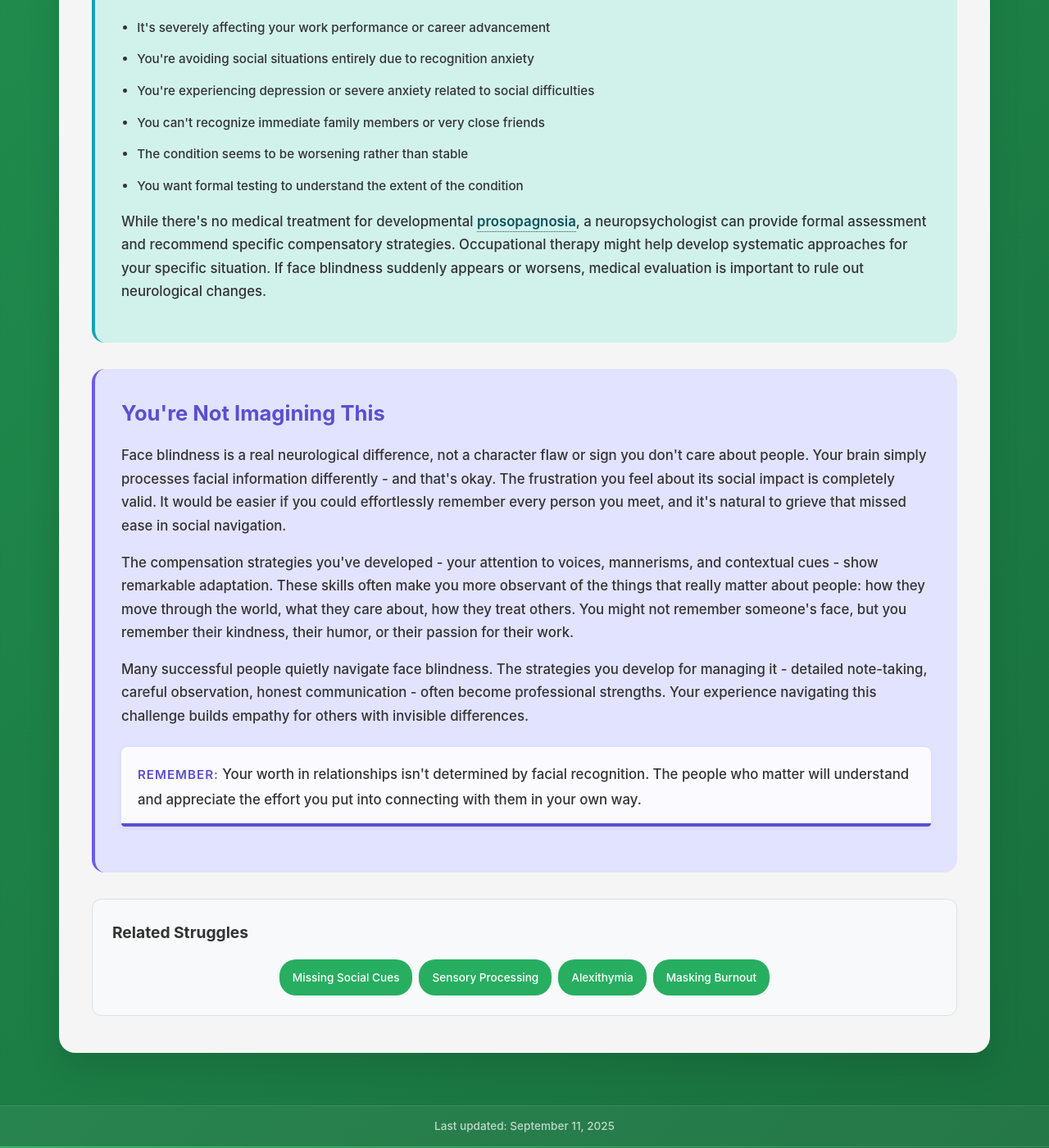
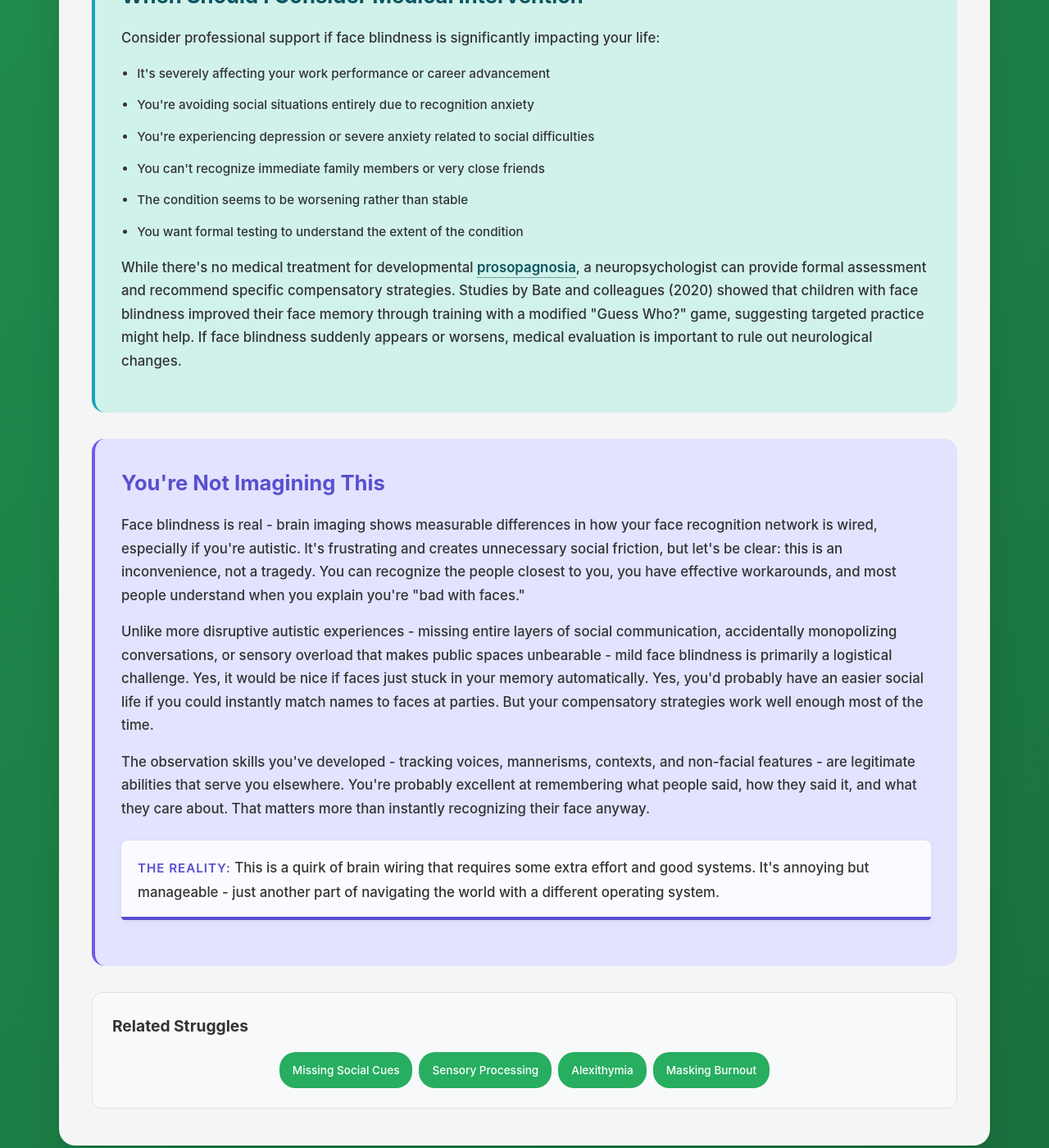
Before and after one commit to neurodivergent-survival-guide/neurodivergent-survival-guide, a Jekyll site: the page built from struggles/face-blindness.html, in a window 1280 px wide and 1400 px high, scrolled down 3553 px. Shown: the whole window at 82% size. Built offline with Jekyll 4.4.1, drawn with Linux system fonts in a browser that asks for light colours; some of the changed text lies outside the part shown.

Commit message:
Update face-blindness.html

```diff
--- a/struggles/face-blindness.html
+++ b/struggles/face-blindness.html
@@ -40,11 +40,22 @@
 
     <div class="why-section">
         <h2 id="why-this-might-be-happening">Why This Might Be Happening</h2>
-        <p>Face blindness, technically called <a class="jargon">prosopagnosia<span class="tooltip">The neurological term for impaired face recognition ability</span></a>, occurs when your brain's facial recognition system processes information differently. Research suggests it's more common in autistic individuals, though it can occur independently. The <a class="jargon">fusiform face area<span class="tooltip">A brain region specialized for facial recognition</span></a> in your brain might activate differently when processing faces, treating them more like objects than the special category they're meant to be.</p>
+        <p>Face blindness, or <a class="jargon">prosopagnosia<span class="tooltip">The neurological term for impaired face recognition ability</span></a>, is surprisingly common in autism. Research by Minio-Paluello and colleagues (2020) found it affects about 36% of autistic adults without intellectual disability, compared to just 2% in the general population. That's more than one in three autistic people dealing with some degree of face recognition difficulty.</p>
 
-        <p>This isn't about intelligence, memory problems, or not paying attention - many people with face blindness have excellent memory for other visual information. You might remember every car in your neighborhood, recognize specific birds, or never forget a building you've seen. The issue is specifically with how your brain encodes and retrieves facial features. Where others automatically process faces <a class="jargon">holistically<span class="tooltip">Seeing faces as complete integrated wholes rather than collections of features</span></a>, your brain might process them more like a collection of separate parts that don't quite form a memorable whole.</p>
+        <p>According to research from Boston Children's Hospital led by Dr. Alexander Cohen, face blindness isn't just about damage or differences in the <a class="jargon">fusiform face area<span class="tooltip">A brain region specialized for facial recognition</span></a> - the brain's supposed "face recognition center." Their study of 44 stroke patients who developed face blindness found that only 29 actually had damage to this area. What all 44 shared was disruption to the broader network of brain regions that need to work together for face recognition.</p>
 
-        <p>Mild to moderate face blindness is actually quite common, especially in the autistic community. Your brain compensates by becoming exceptionally good at using other identification strategies - voice recognition, gait patterns, contextual cues, and social deduction. This compensation can be so effective that many people don't realize they have face blindness until adulthood, assuming everyone works this hard to recognize others.</p>
+        <p>The Human Connectome Project's analysis of over 1,000 brains revealed something else interesting: 95% of people actually have two distinct face-processing regions in the fusiform gyrus, not just one. These regions have different properties and need to coordinate with each other and communicate with frontal brain areas through long-range connections. In autism, brain imaging shows a pattern of stronger short-range connections within visual areas but weaker long-range connections to regions like the <a class="jargon">inferior frontal gyrus<span class="tooltip">A brain region involved in integrating complex information</span></a> that help turn visual input into recognition.</p>
+
+        <div class="learn-more">
+            <h3 onclick="toggleLearnMore(this.parentElement)">Learn More: Network Connectivity in Face Recognition ↓</h3>
+            <div class="learn-more-content">
+                <p>Dr. Cohen's team at Boston Children's Hospital used a technique called lesion network mapping to understand face blindness. They found that successful face recognition requires both positive connectivity to the right fusiform face area and negative connectivity (working in opposition) to left frontal regions. This suggests the brain needs to balance detailed feature analysis with holistic face processing - when this balance is off, face recognition suffers.</p>
+
+                <p>Research by Fry and colleagues (2023) specifically examined how autism traits affect face processing in people with developmental prosopagnosia. They found that higher autism quotient scores don't necessarily mean worse face recognition - instead, they correlate with using different processing strategies. This challenges earlier assumptions that face blindness in autism was simply due to social disinterest or avoiding eye contact.</p>
+
+                <p>The connectivity differences appear to be heritable. Studies with twins in the Human Connectome Project showed that face-selective patterns and functional connectivity fingerprints are more similar in identical twins than fraternal twins, suggesting genetic factors influence how our face recognition networks develop.</p>
+            </div>
+        </div>
     </div>
 
     <div class="immediate-help">
@@ -100,19 +111,19 @@
             <li>You want formal testing to understand the extent of the condition</li>
         </ul>
 
-        <p>While there's no medical treatment for developmental <a class="jargon">prosopagnosia<span class="tooltip">Face blindness present from birth rather than acquired through injury</span></a>, a neuropsychologist can provide formal assessment and recommend specific compensatory strategies. Occupational therapy might help develop systematic approaches for your specific situation. If face blindness suddenly appears or worsens, medical evaluation is important to rule out neurological changes.</p>
+        <p>While there's no medical treatment for developmental <a class="jargon">prosopagnosia<span class="tooltip">Face blindness present from birth rather than acquired through injury</span></a>, a neuropsychologist can provide formal assessment and recommend specific compensatory strategies. Studies by Bate and colleagues (2020) showed that children with face blindness improved their face memory through training with a modified "Guess Who?" game, suggesting targeted practice might help. If face blindness suddenly appears or worsens, medical evaluation is important to rule out neurological changes.</p>
     </div>
 
     <div class="validation-section">
         <h2 id="validation">You're Not Imagining This</h2>
-        <p>Face blindness is a real neurological difference, not a character flaw or sign you don't care about people. Your brain simply processes facial information differently - and that's okay. The frustration you feel about its social impact is completely valid. It would be easier if you could effortlessly remember every person you meet, and it's natural to grieve that missed ease in social navigation.</p>
+        <p>Face blindness is real - brain imaging shows measurable differences in how your face recognition network is wired, especially if you're autistic. It's frustrating and creates unnecessary social friction, but let's be clear: this is an inconvenience, not a tragedy. You can recognize the people closest to you, you have effective workarounds, and most people understand when you explain you're "bad with faces."</p>
 
-        <p>The compensation strategies you've developed - your attention to voices, mannerisms, and contextual cues - show remarkable adaptation. These skills often make you more observant of the things that really matter about people: how they move through the world, what they care about, how they treat others. You might not remember someone's face, but you remember their kindness, their humor, or their passion for their work.</p>
+        <p>Unlike more disruptive autistic experiences - missing entire layers of social communication, accidentally monopolizing conversations, or sensory overload that makes public spaces unbearable - mild face blindness is primarily a logistical challenge. Yes, it would be nice if faces just stuck in your memory automatically. Yes, you'd probably have an easier social life if you could instantly match names to faces at parties. But your compensatory strategies work well enough most of the time.</p>
 
-        <p>Many successful people quietly navigate face blindness. The strategies you develop for managing it - detailed note-taking, careful observation, honest communication - often become professional strengths. Your experience navigating this challenge builds empathy for others with invisible differences.</p>
+        <p>The observation skills you've developed - tracking voices, mannerisms, contexts, and non-facial features - are legitimate abilities that serve you elsewhere. You're probably excellent at remembering what people said, how they said it, and what they care about. That matters more than instantly recognizing their face anyway.</p>
 
         <div class="highlight-box">
-            <p><strong>Remember:</strong> Your worth in relationships isn't determined by facial recognition. The people who matter will understand and appreciate the effort you put into connecting with them in your own way.</p>
+            <p><strong>The reality:</strong> This is a quirk of brain wiring that requires some extra effort and good systems. It's annoying but manageable - just another part of navigating the world with a different operating system.</p>
         </div>
     </div>
 
```
